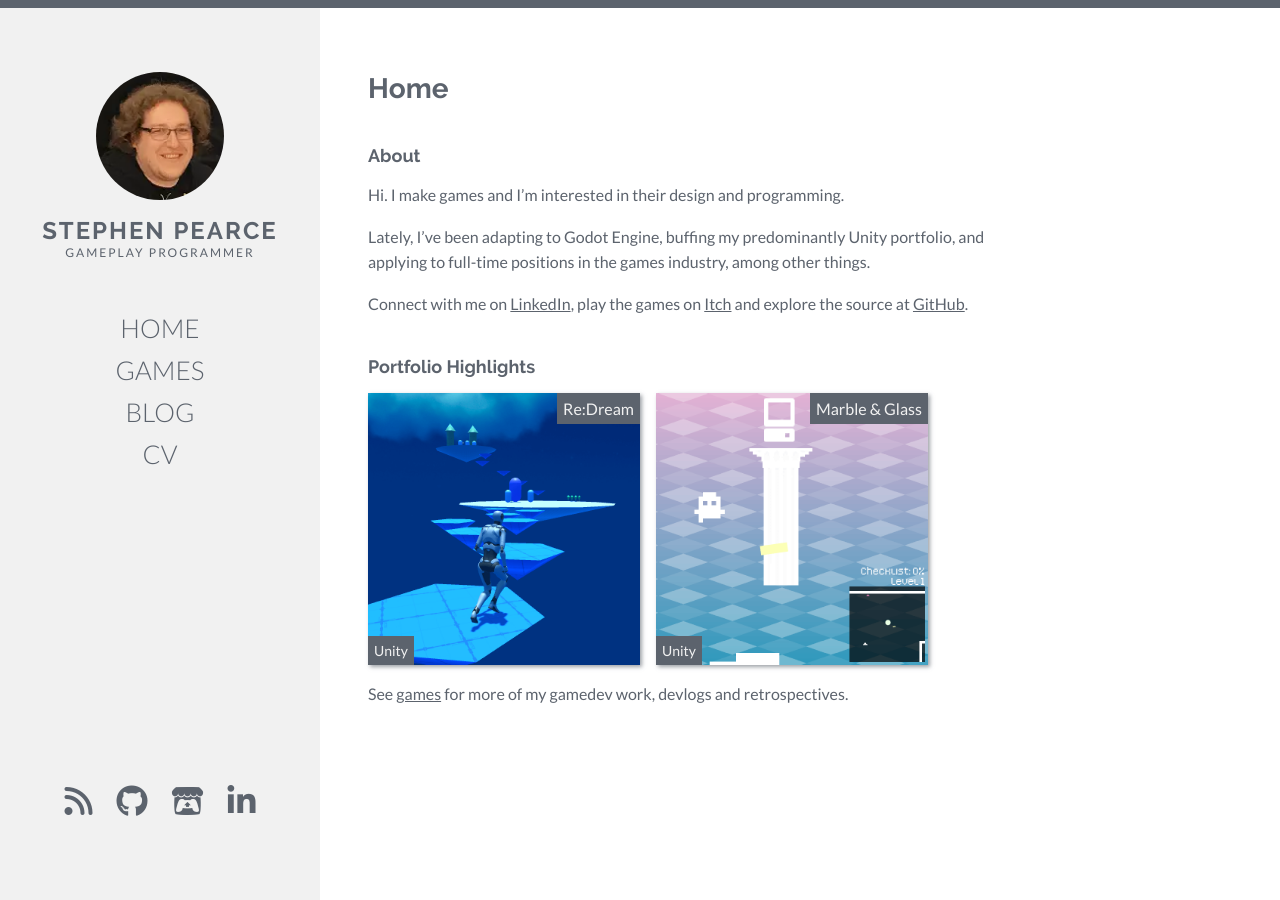
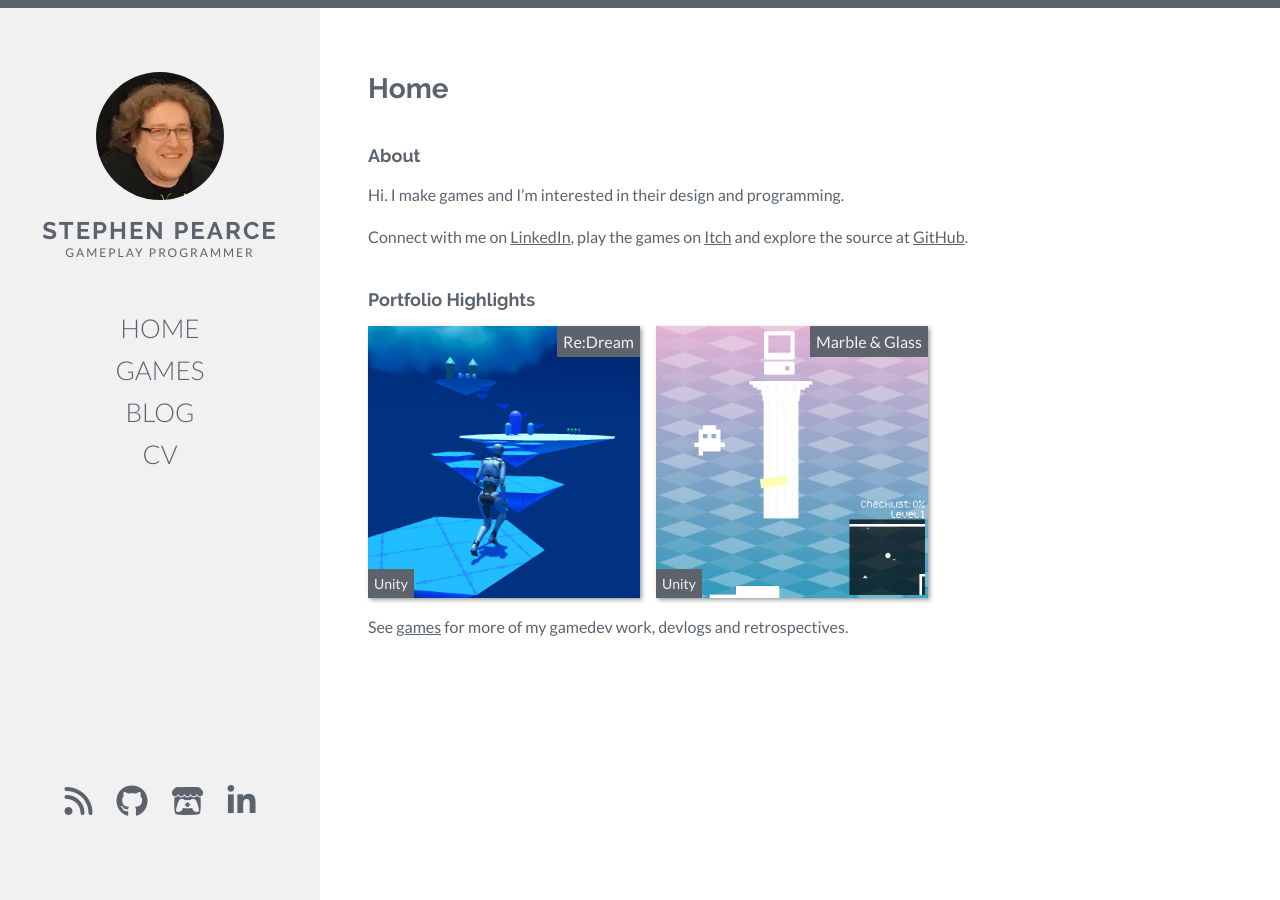
Before and after one commit to stevepdp/stevepdp.dev.old, a Jekyll site: the page built from index.md, in a window 1280 px wide. Built offline with Jekyll 4.4.1, drawn with Linux system fonts in a browser that asks for light colours; nearby versions of some CDN libraries.

Commit message:
feat(home): further cuttng down of homepage content

```diff
--- a/index.md
+++ b/index.md
@@ -13,8 +13,6 @@ type: single
 ### About
 
 Hi. I make games and I'm interested in their design and programming.
-
-Lately, I've been adapting to Godot Engine, buffing my predominantly Unity portfolio, and applying to full-time positions in the games industry, among other things.
 
 Connect with me on <a href="https://linkedin.com/in/stevepdp" rel="me nofollow noopener noreferrer" target="_blank">LinkedIn</a>, play the games on <a href="https://stevepdp.itch.io" rel="me nofollow noopener noreferrer" target="_blank">Itch</a> and explore the source at <a href="https://github.com/stevepdp" rel="me nofollow noopener noreferrer" target="_blank">GitHub</a>.
 
```
